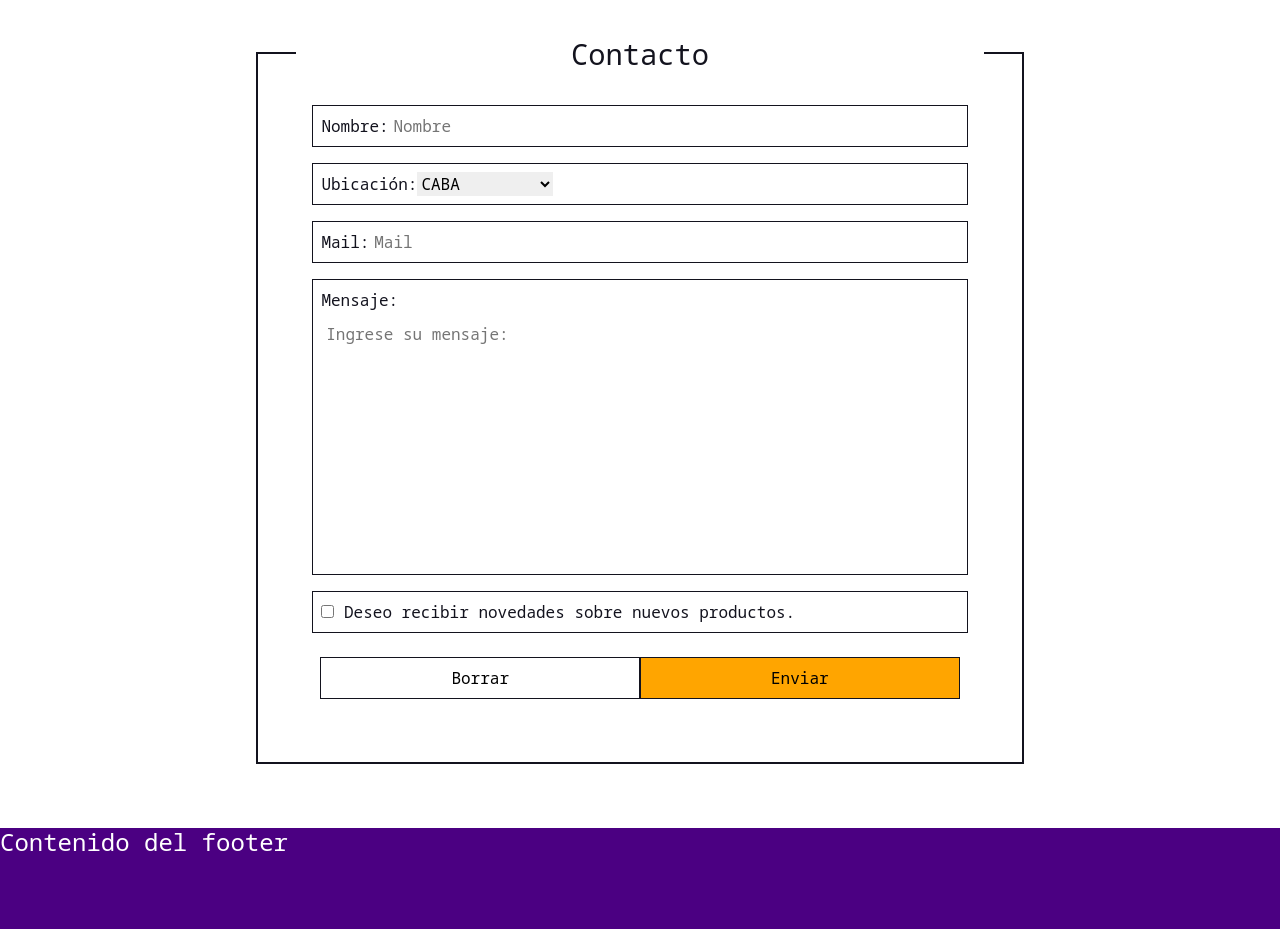
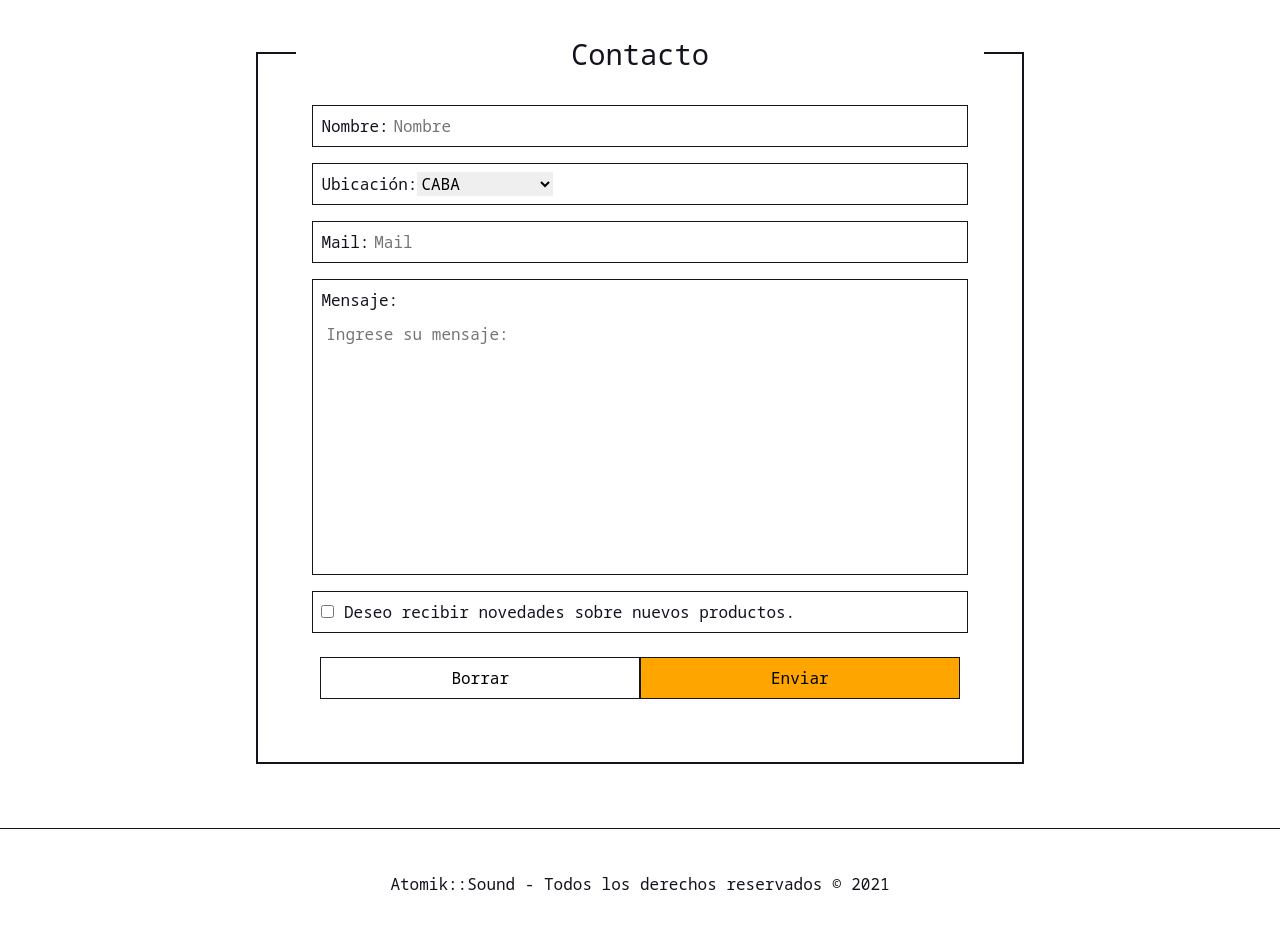
Before and after one commit to TomasMRivero/atomiksound-martinez, a website: page secciones/contacto/index.html in a window 1280 px wide. Shown: the part 57-986 px from the top of the page. Drawn offline with nearby package versions, Linux system fonts and the light colour scheme.

Commit message:
correcion de errores

```diff
--- a/scss/_contacto.scss
+++ b/scss/_contacto.scss
@@ -2,7 +2,7 @@
 	@extend .nosotrosMain;
 	min-height: 86vh;
 	padding: 5%;
-	overflow: scroll;
+	overflow: hidden;
 	form {
 		margin: auto;
 		height: 100%;
--- a/scss/_main.scss
+++ b/scss/_main.scss
@@ -71,10 +71,18 @@ nav {
 		}
 	}
 }
-//}
 
 footer {
 	height: 14vh;
-	color: $main-white;
-	background-color: $highlights-dark;
+	color: $main-black;
+	background-color: $main-white;
+	display: flex;
+	align-content: center;
+	justify-content: center;
+	border-top: 1px solid $main-black;
+	h6 {
+		margin: auto;
+		text-align: center;
+		text-justify: center;
+	}
 }
--- a/secciones/contacto/index.html
+++ b/secciones/contacto/index.html
@@ -74,7 +74,7 @@
         </form>
     </main>
     <footer>
-        <h4>Contenido del footer</h4>
+        <h6>Atomik::Sound - Todos los derechos reservados © 2021</h6>
     </footer>
     <script src="https://cdn.jsdelivr.net/npm/bootstrap@5.1.3/dist/js/bootstrap.bundle.min.js" integrity="sha384-ka7Sk0Gln4gmtz2MlQnikT1wXgYsOg+OMhuP+IlRH9sENBO0LRn5q+8nbTov4+1p" crossorigin="anonymous"></script>
 </body>
```
Also changed, not shown: index.html (+1 -1 lines), secciones/nosotros/index.html (+1 -1 lines), secciones/producto/index.html (+1 -1 lines), secciones/productos/index.html (+1 -1 lines), css/style.css, 1 other file.
